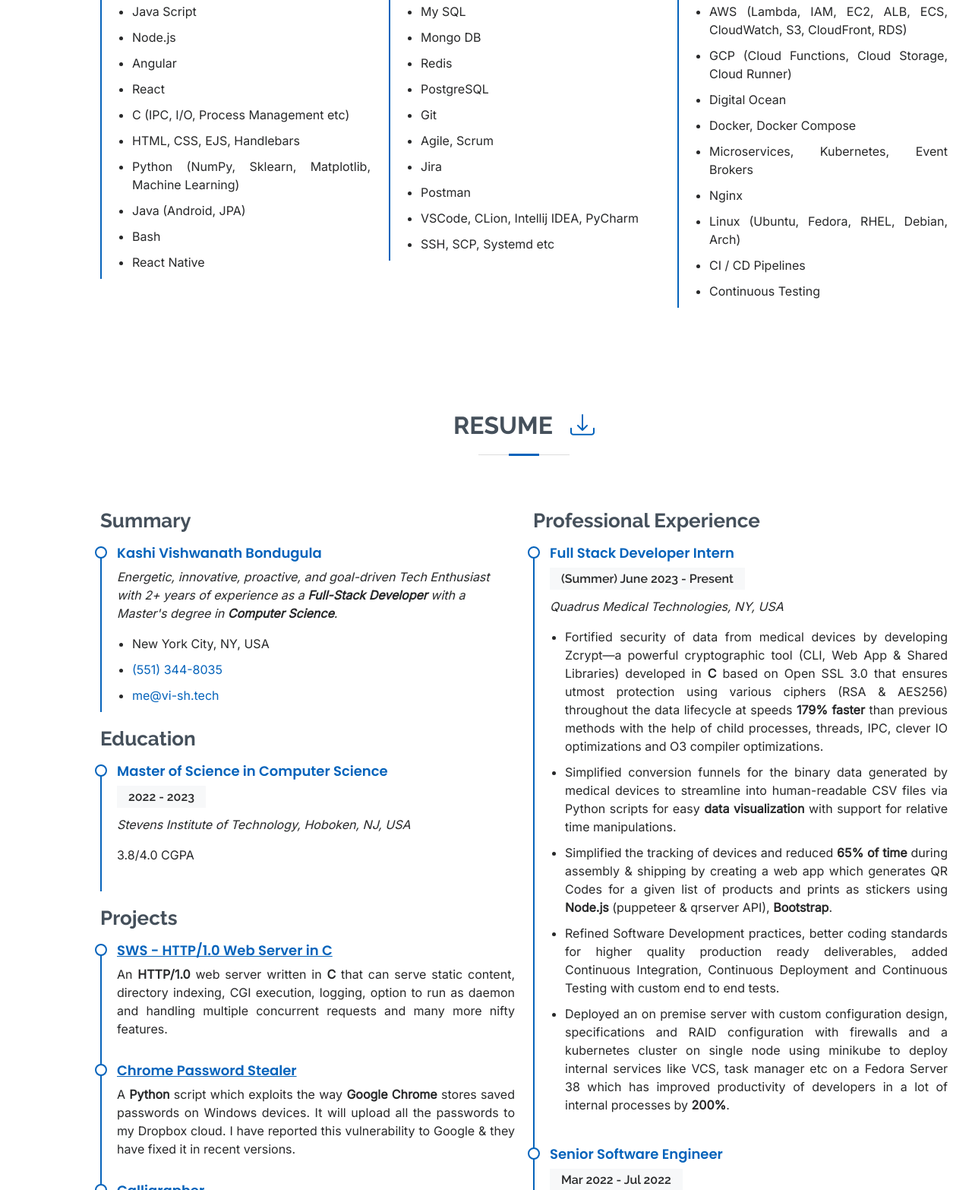
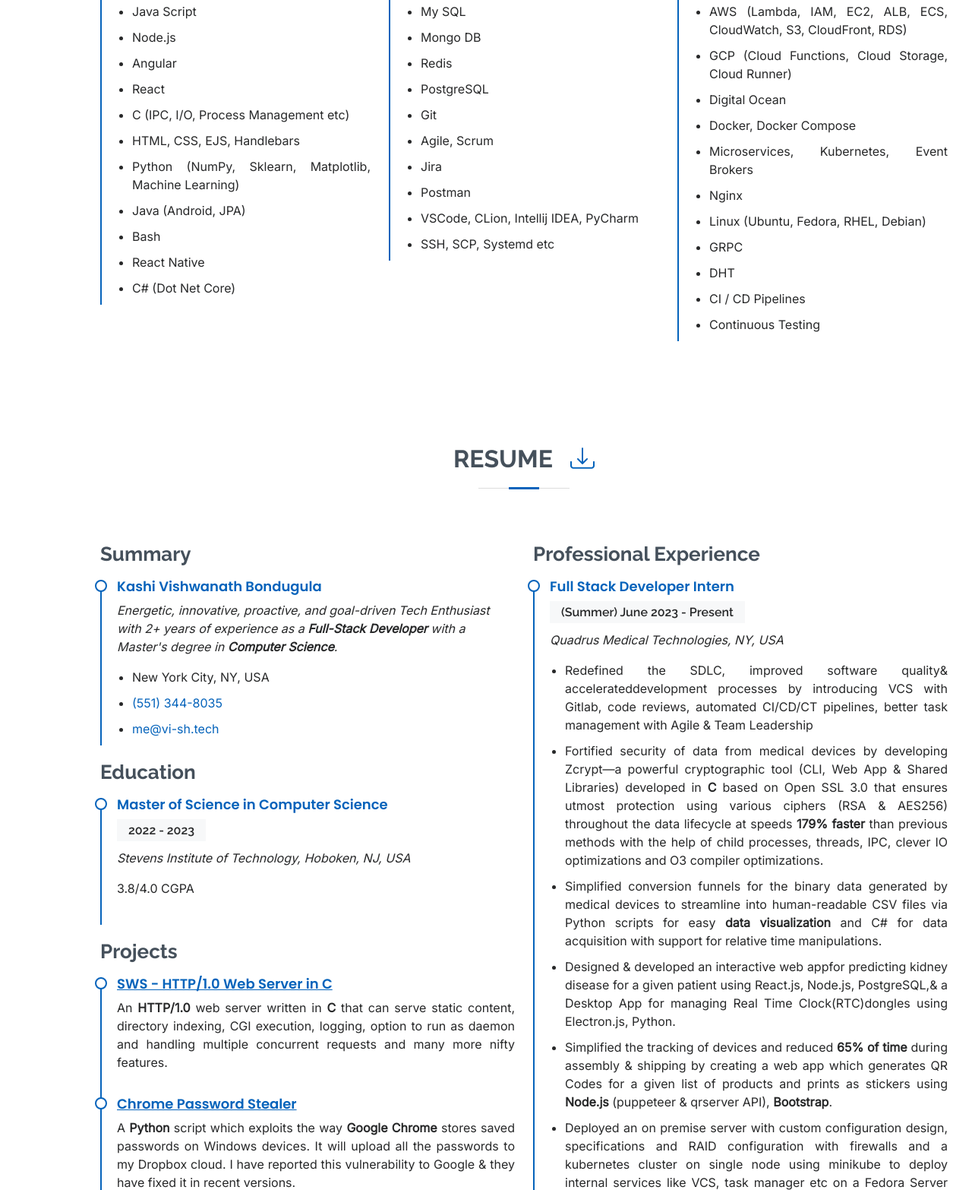
Before and after one commit to vishwa5854/Portfolio, a plain HTML site: page index.html in a window 1280 px wide. Shown: the part 1314-2880 px from the top of the page at 76% size. Drawn offline with Linux system fonts and the light colour scheme.

Commit message:
New Additions

```diff
--- a/index.html
+++ b/index.html
@@ -128,6 +128,9 @@
                 <li>
                   React Native
                 </li>
+                <li>
+                  C# (Dot Net Core)
+                </li>
               </ul>
             </div>
           </div>
@@ -160,7 +163,9 @@
                 <li>Docker, Docker Compose</li>
                 <li>Microservices, Kubernetes, Event Brokers</li>
                 <li>Nginx</li>
-                <li>Linux (Ubuntu, Fedora, RHEL, Debian, Arch)</li>
+                <li>Linux (Ubuntu, Fedora, RHEL, Debian)</li>
+                <li>GRPC</li>
+                <li>DHT</li>
                 <li>CI / CD Pipelines</li>
                 <li>Continuous Testing</li>
               </ul>
@@ -296,23 +301,25 @@
               <p><em>Quadrus Medical Technologies, NY, USA</em></p>
               <ul>
                 <li>
+                  Redefined the SDLC, improved software quality& accelerateddevelopment processes by introducing VCS with Gitlab, code reviews, automated CI/CD/CT pipelines, better task management with Agile & Team Leadership
+                </li>
+                <li>
                   Fortified security of data from medical devices by developing Zcrypt—a powerful cryptographic tool (CLI, Web App & Shared Libraries)
                   developed in <b>C</b> based on Open SSL 3.0 that ensures utmost protection using various ciphers (RSA & AES256) throughout the data lifecycle
                   at speeds <strong>179% faster</strong> than previous methods with the help of child processes, threads, IPC, clever IO optimizations and O3 compiler optimizations.
                 </li>
                 <li>
                   Simplified conversion funnels for the binary data generated by medical devices to streamline into human-readable CSV files via Python
-                  scripts for easy <b>data visualization</b> with support for relative time manipulations.
+                  scripts for easy <b>data visualization</b> and C# for data acquisition with support for relative time manipulations.
+                </li>
+                <li>
+                  Designed  &  developed  an interactive  web  appfor  predicting  kidney  disease for  a  given  patient using React.js, Node.js, PostgreSQL,& a Desktop App for managing Real Time Clock(RTC)dongles using Electron.js, Python.
                 </li>
                 <li>
                   Simplified the tracking of devices and reduced <b>65% of time</b> during assembly & shipping by
                   creating a web app which generates QR Codes for a given
                   list of products and prints as stickers using <b>Node.js</b> (puppeteer & qrserver API),
                   <b>Bootstrap</b>.
-                </li>
-                <li>
-                  Refined Software Development practices, better coding standards for higher quality production ready deliverables,
-                  added Continuous Integration, Continuous Deployment and Continuous Testing with custom end to end tests.
                 </li>
                 <li>
                   Deployed an on premise server with custom configuration design, specifications and RAID configuration with firewalls
```
